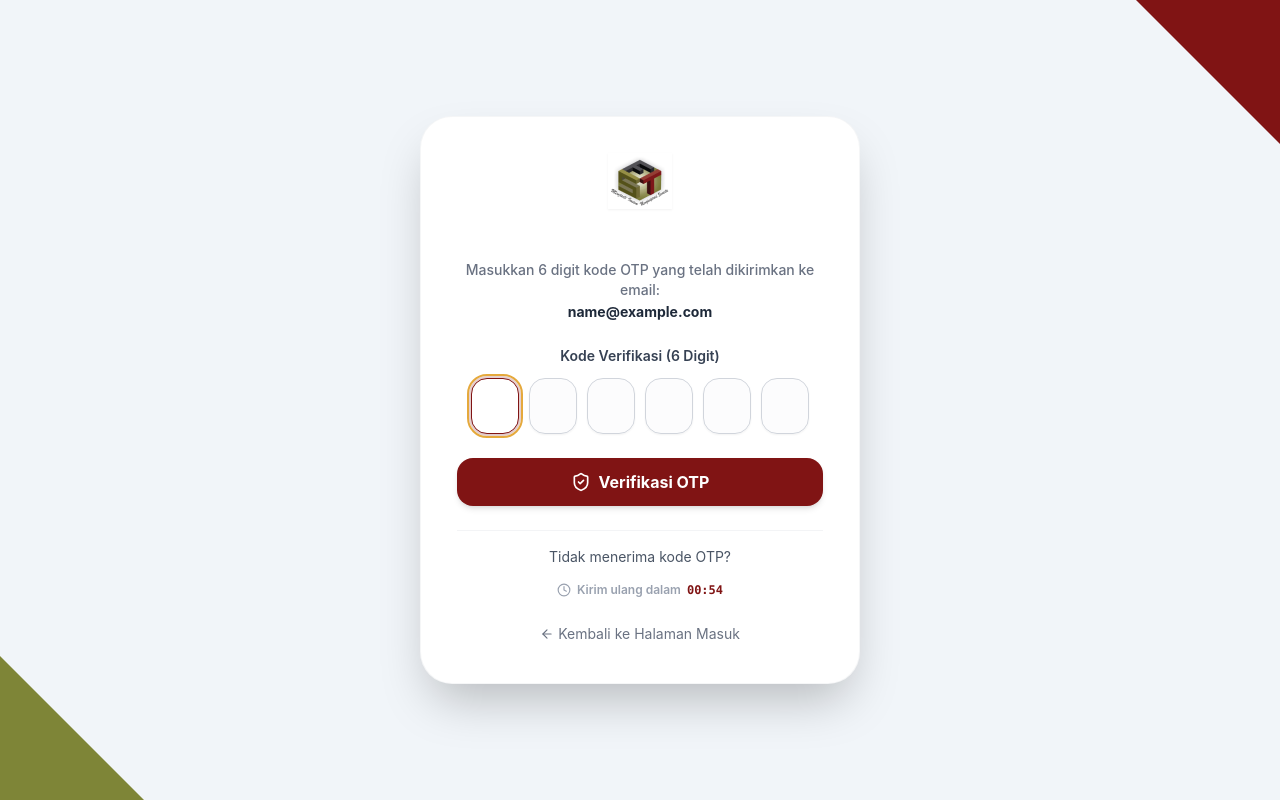
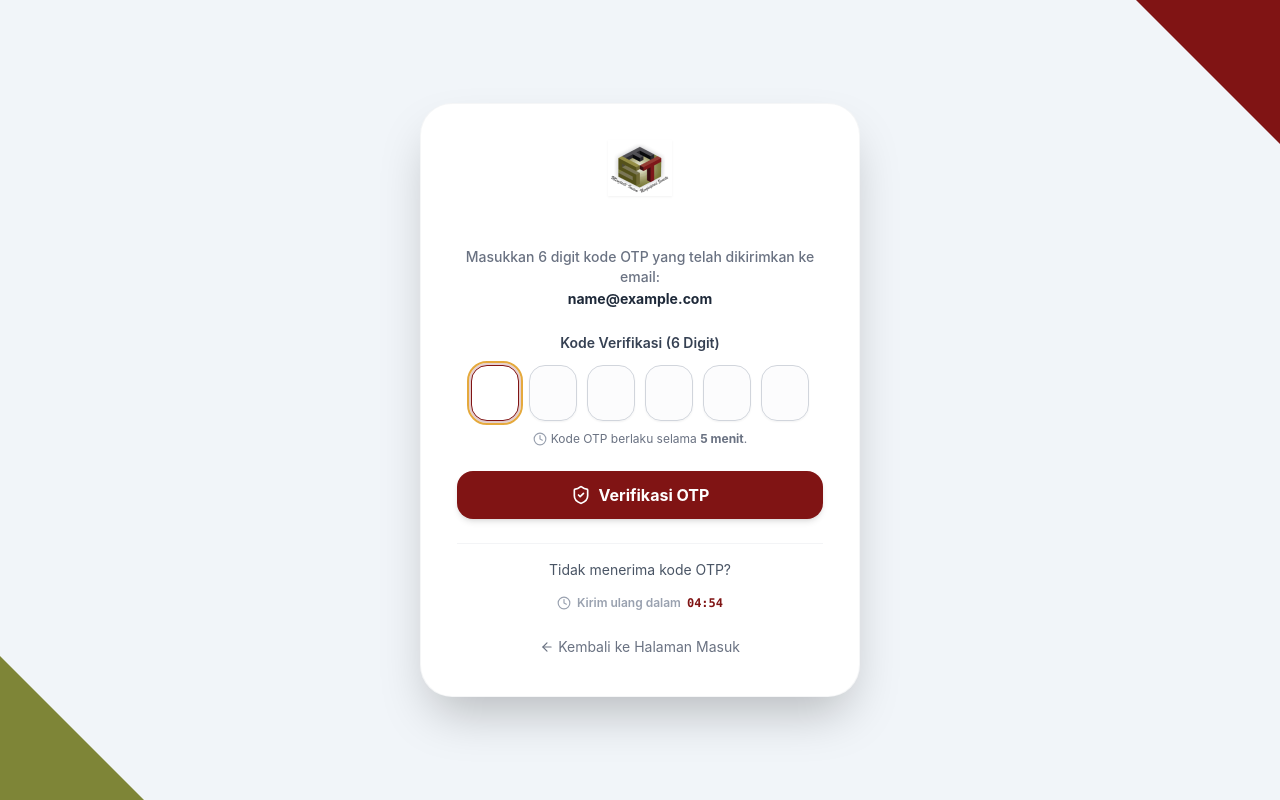
Before and after one commit to Paldo01/FST, a Laravel app: page /verifikasi-otp in a window 1280 px wide. Run offline with Laravel 12, Linux system fonts and the light colour scheme; the visitor is signed in with stand-in values (Sample User, id 1); data comes from the database, SQL or seed files in the repository; style sheets or scripts are compiled from the project's sources.

Commit message:
fix: samakan durasi masa berlaku kode OTP dan jeda kirim ulang menjadi 5 menit

```diff
--- a/app/Http/Controllers/LupaSandiController.php
+++ b/app/Http/Controllers/LupaSandiController.php
@@ -125,10 +125,10 @@ class LupaSandiController extends Controller
             return back()->with('pesan_error', 'Kode OTP yang Anda masukkan salah. Silakan periksa kembali.');
         }
 
-        // Cek kedaluwarsa (15 menit)
-        if (Carbon::parse($tokenRecord->created_at)->addMinutes(15)->isPast()) {
+        // Cek kedaluwarsa (5 menit)
+        if (Carbon::parse($tokenRecord->created_at)->addMinutes(5)->isPast()) {
             DB::table('password_reset_tokens')->where('email', $email)->delete();
-            return back()->with('pesan_error', 'Kode OTP telah kedaluwarsa (lebih dari 15 menit). Silakan klik Kirim Ulang OTP.');
+            return back()->with('pesan_error', 'Kode OTP telah kedaluwarsa (lebih dari 5 menit). Silakan klik Kirim Ulang OTP.');
         }
 
         session(['otp_verified' => true]);
--- a/app/Http/Controllers/ProfilController.php
+++ b/app/Http/Controllers/ProfilController.php
@@ -81,10 +81,10 @@ class ProfilController extends Controller
             return back()->withErrors(['otp' => 'Kode OTP tidak valid atau salah.'])->with('active_tab', 'lupa_sandi');
         }
 
-        // Check expiration (e.g. 15 minutes)
-        if (\Carbon\Carbon::parse($tokenData->created_at)->addMinutes(15)->isPast()) {
+        // Check expiration (5 minutes)
+        if (\Carbon\Carbon::parse($tokenData->created_at)->addMinutes(5)->isPast()) {
             \Illuminate\Support\Facades\DB::table('password_reset_tokens')->where('email', $user->email)->delete();
-            return back()->withErrors(['otp' => 'Kode OTP telah kedaluwarsa. Silakan kirim ulang.'])->with('active_tab', 'lupa_sandi');
+            return back()->withErrors(['otp' => 'Kode OTP telah kedaluwarsa (lebih dari 5 menit). Silakan kirim ulang.'])->with('active_tab', 'lupa_sandi');
         }
 
         session(['profil_otp_verified' => true]);
--- a/resources/views/auth/verifikasi_otp.blade.php
+++ b/resources/views/auth/verifikasi_otp.blade.php
@@ -87,6 +87,11 @@
             @error('otp')
                 <p class="text-red-600 text-[11px] sm:text-xs mt-2 text-center font-medium">{{ $message }}</p>
             @enderror
+
+            <p class="text-[11px] sm:text-xs text-gray-500 text-center mt-2.5 flex items-center justify-center gap-1">
+                <i data-lucide="clock" class="w-3.5 h-3.5 text-gray-400"></i>
+                <span>Kode OTP berlaku selama <strong>5 menit</strong>.</span>
+            </p>
         </div>
 
         <!-- Tombol Verifikasi OTP -->
@@ -97,11 +102,11 @@
         </button>
     </form>
 
-    <!-- Bagian Kirim Ulang OTP dengan Countdown Timer 60 Detik -->
+    <!-- Bagian Kirim Ulang OTP dengan Countdown Timer 5 Menit (300 Detik) -->
     @php
         $sentAt = session('otp_sent_at', now()->timestamp);
         $elapsed = max(0, now()->timestamp - $sentAt);
-        $initialTimer = max(0, 60 - $elapsed);
+        $initialTimer = max(0, 300 - $elapsed);
     @endphp
 
     <div class="mt-6 text-center space-y-3 pt-4 border-t border-gray-100"
--- a/resources/views/emails/otp.blade.php
+++ b/resources/views/emails/otp.blade.php
@@ -123,7 +123,7 @@
             </div>
 
             <div class="warning-box">
-                <strong>Perhatian:</strong> Kode ini berlaku selama <strong>15 menit</strong>. Jangan pernah memberikan atau membagikan kode OTP ini kepada siapapun demi keamanan akun Anda.
+                <strong>Perhatian:</strong> Kode ini berlaku selama <strong>5 menit</strong>. Jangan pernah memberikan atau membagikan kode OTP ini kepada siapapun demi keamanan akun Anda.
             </div>
 
             <p style="font-size: 12px; color: #64748b; margin: 0;">
```
